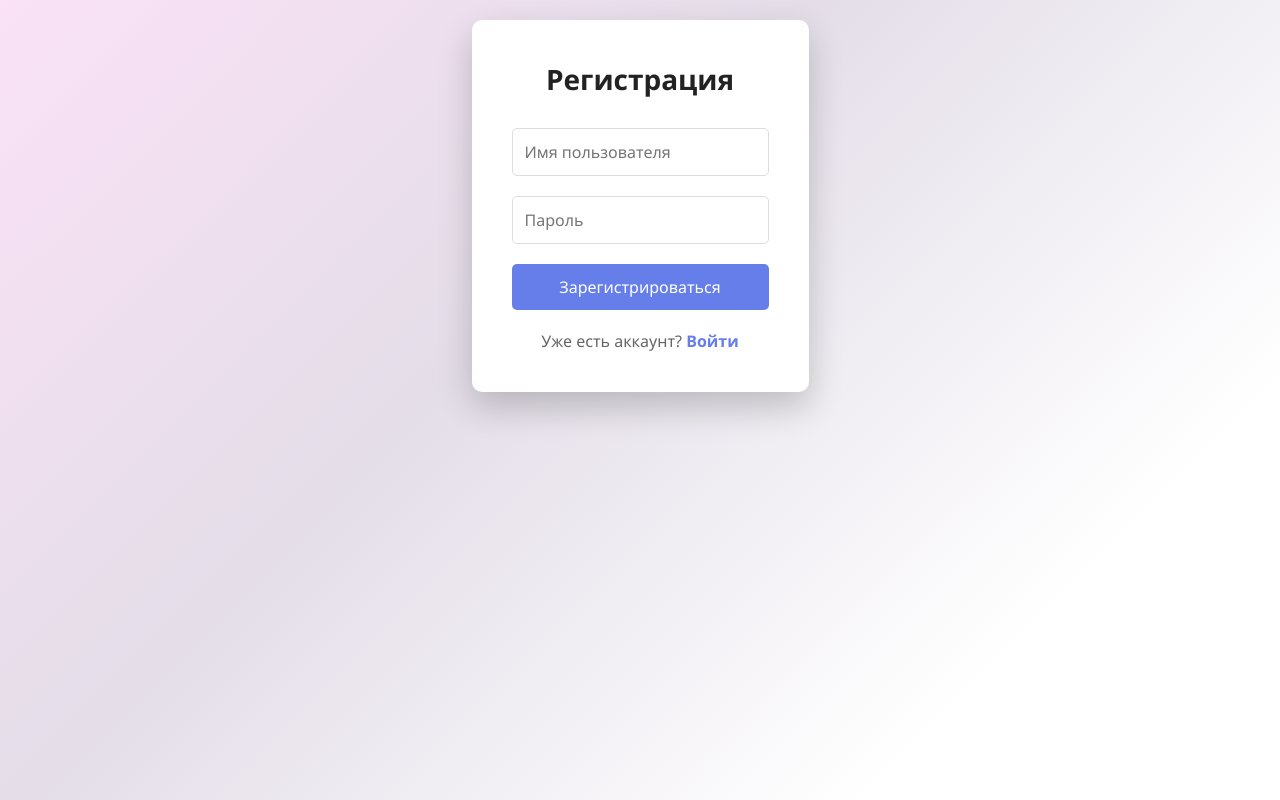
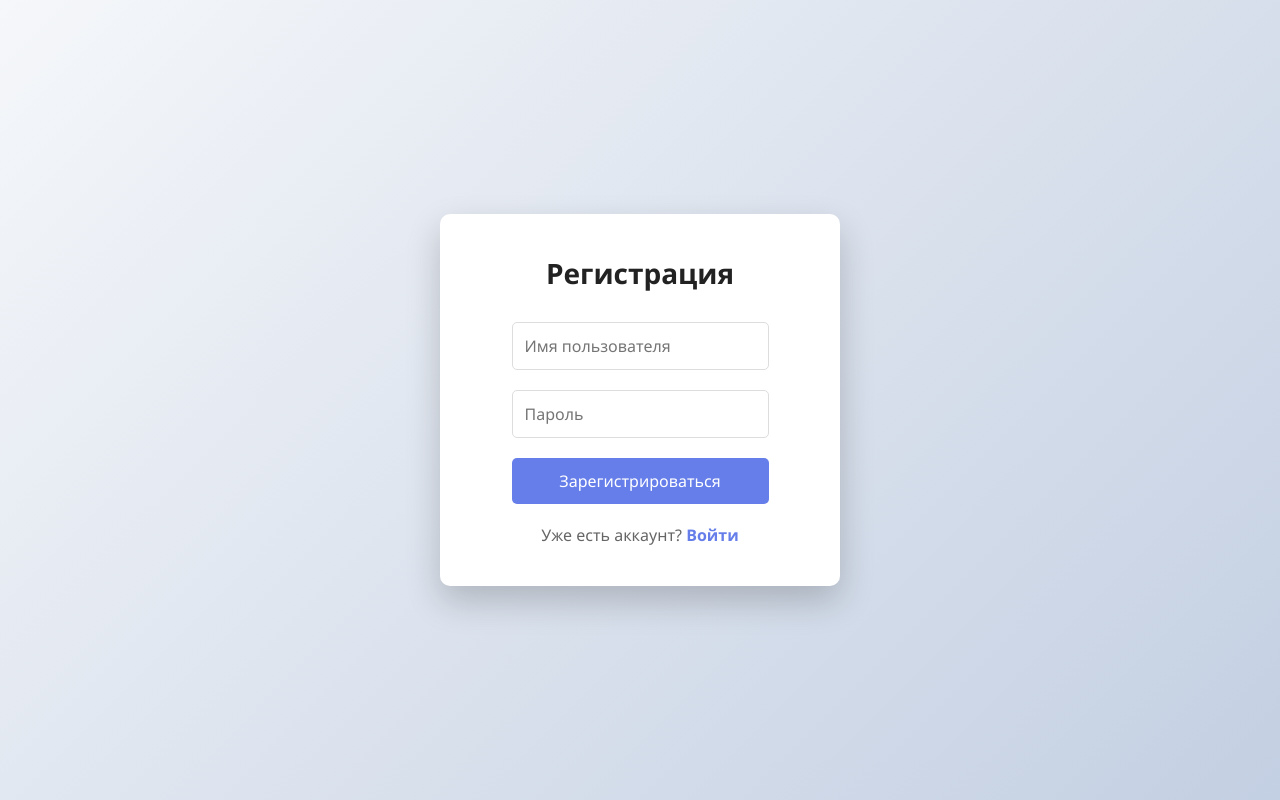
Before and after one commit to a04com/MathMastery, a Flask app: page /signup in a window 1280 px wide. Run offline with Flask 3, Linux system fonts and the light colour scheme.

Commit message:
gdfsgdfs

```diff
--- a/static/style.css
+++ b/static/style.css
@@ -5,8 +5,19 @@
     font-family: 'Segoe UI', Tahoma, Geneva, Verdana, sans-serif;
 }
 
+html, body {
+    height: 100%;
+    min-height: 100vh;
+}
+
 body {
-    background: linear-gradient(135deg, rgba(246,196,237,0.5), rgba(225,218,230,0.9), #fff 80%) !important;
+    min-height: 100vh;
+    height: 100%;
+    background: linear-gradient(135deg, #f5f7fa, #c3cfe2);
+    background-attachment: fixed;
+}
+
+.center-viewport {
     min-height: 100vh;
     display: flex;
     align-items: center;
@@ -16,14 +27,25 @@ body {
 .container {
     width: 100%;
     max-width: 400px;
-    padding: 20px;
+    padding: 0;
+    margin: 0;
+    display: flex;
+    flex-direction: column;
+    align-items: center;
+    justify-content: center;
 }
 
-.form-box, .dashboard-box {
+.form-box {
     background: white;
     padding: 40px;
     border-radius: 10px;
     box-shadow: 0 15px 35px rgba(0, 0, 0, 0.2);
+    width: 100%;
+    max-width: 400px;
+    display: flex;
+    flex-direction: column;
+    align-items: center;
+    margin: 0;
 }
 
 h2 {
--- a/templates/about_us.html
+++ b/templates/about_us.html
@@ -2,7 +2,7 @@
 {% block title %}О нас{% endblock %}
 {% block content %}
 <style>
-    body { background: linear-gradient(135deg, #f9c823, #fc506e); min-height: 100vh; margin: 0; font-family: sans-serif; }
+    body { background: linear-gradient(135deg, #f5f7fa, #c3cfe2); background-attachment: fixed; min-height: 100vh; margin: 0; font-family: sans-serif; }
     .about-container { max-width: 900px; margin: 40px auto; background: #fff; border-radius: 16px; box-shadow: 0 8px 32px rgba(80,80,120,0.14); padding: 40px 36px; }
     .about-header { text-align: center; margin-bottom: 32px; }
     .about-title { font-size: 2.2rem; font-weight: 800; color: #222; line-height: 1.1; letter-spacing: -1px; }
--- a/templates/base.html
+++ b/templates/base.html
@@ -12,7 +12,6 @@
         body {
             min-height: 100vh;
             margin: 0;
-            background: linear-gradient( 135deg, #f9c823, #fc506e );
         }
         .site-footer {
             background: #1d1e27;
--- a/templates/dashboard.html
+++ b/templates/dashboard.html
@@ -6,7 +6,6 @@
     <title>Панель управления</title>
     <link rel="stylesheet" href="{{ url_for('static', filename='style.css') }}">
     <style>
-        body { background: linear-gradient( 135deg, #f9c823, #fc506e ); min-height: 100vh; margin: 0; font-family: sans-serif; }
         .dashboard-header-bar {
             position: fixed;
             top: 0;
@@ -93,9 +92,6 @@
         </div>
     </div>
     <div class="dashboard-main-content">
-        <div class="dashboard-welcome">
-            Добро пожаловать, {{ username }}{% if title %}, {{ title }}{% endif %}!
-        </div>
         {% set visible_count = (show_courses['algebra']|int + show_courses['geometry']|int + show_courses['trigonometry']|int + show_courses['ent']|int) %}
         {% set total_topics = algebra_topics|length + geometry_topics|length + trigonometry_topics|length + ent_topics|length %}
         {% if visible_count == 0 %}
--- a/templates/signin.html
+++ b/templates/signin.html
@@ -1,6 +1,7 @@
 {% extends "base.html" %}
 {% block title %}Вход{% endblock %}
 {% block content %}
+<div class="center-viewport">
 <div class="container">
     <div class="form-box">
         <h2>Вход</h2>
@@ -23,4 +24,5 @@
         <p class="switch-form">Нет аккаунта? <a href="{{ url_for('signup') }}">Зарегистрироваться</a></p>
     </div>
 </div>
+</div>
 {% endblock %}
--- a/templates/signup.html
+++ b/templates/signup.html
@@ -1,6 +1,7 @@
 {% extends "base.html" %}
 {% block title %}Регистрация{% endblock %}
 {% block content %}
+<div class="center-viewport">
 <div class="container">
     <div class="form-box">
         <h2>Регистрация</h2>
@@ -23,4 +24,5 @@
         <p class="switch-form">Уже есть аккаунт? <a href="{{ url_for('signin') }}">Войти</a></p>
     </div>
 </div>
+</div>
 {% endblock %}
```
